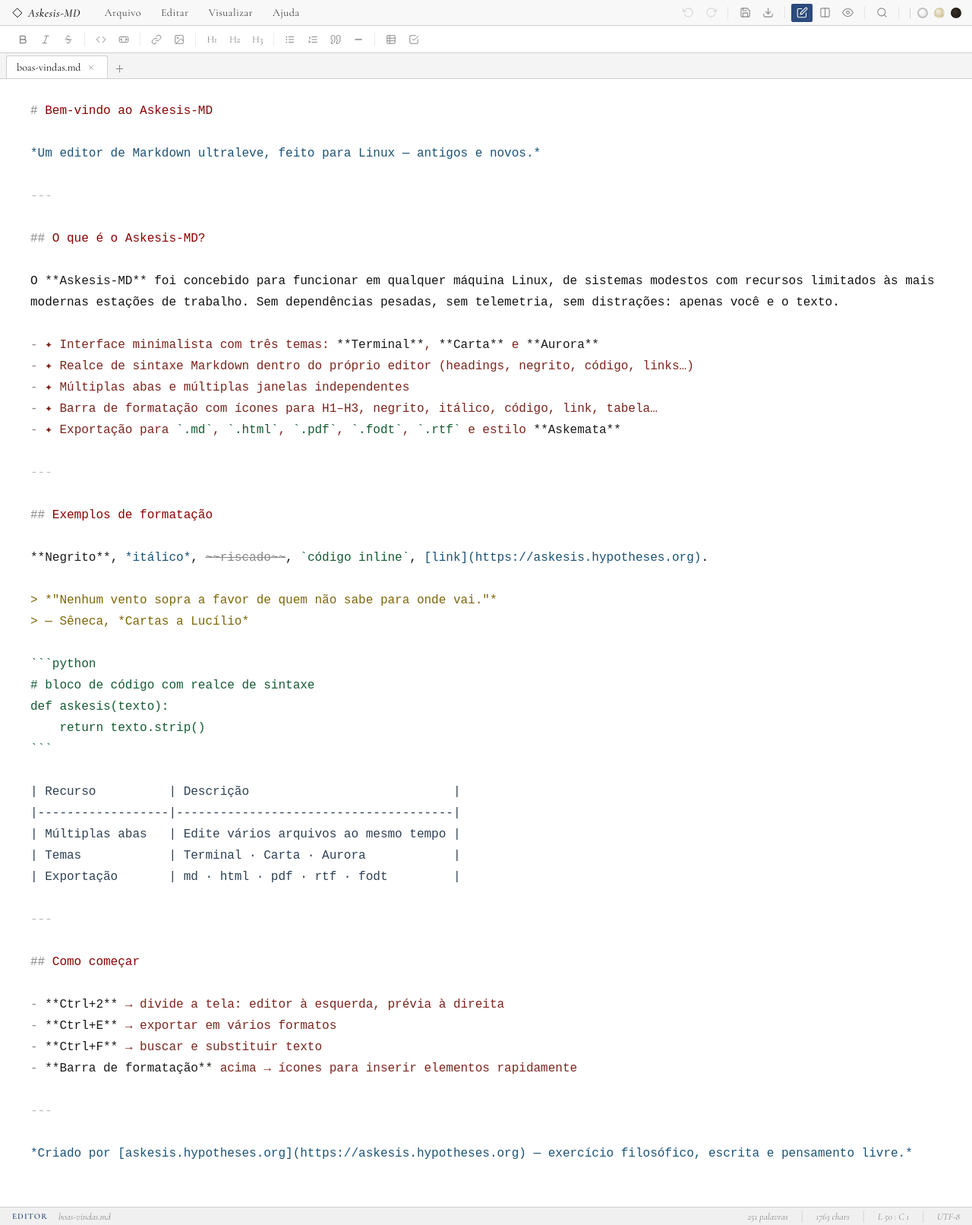
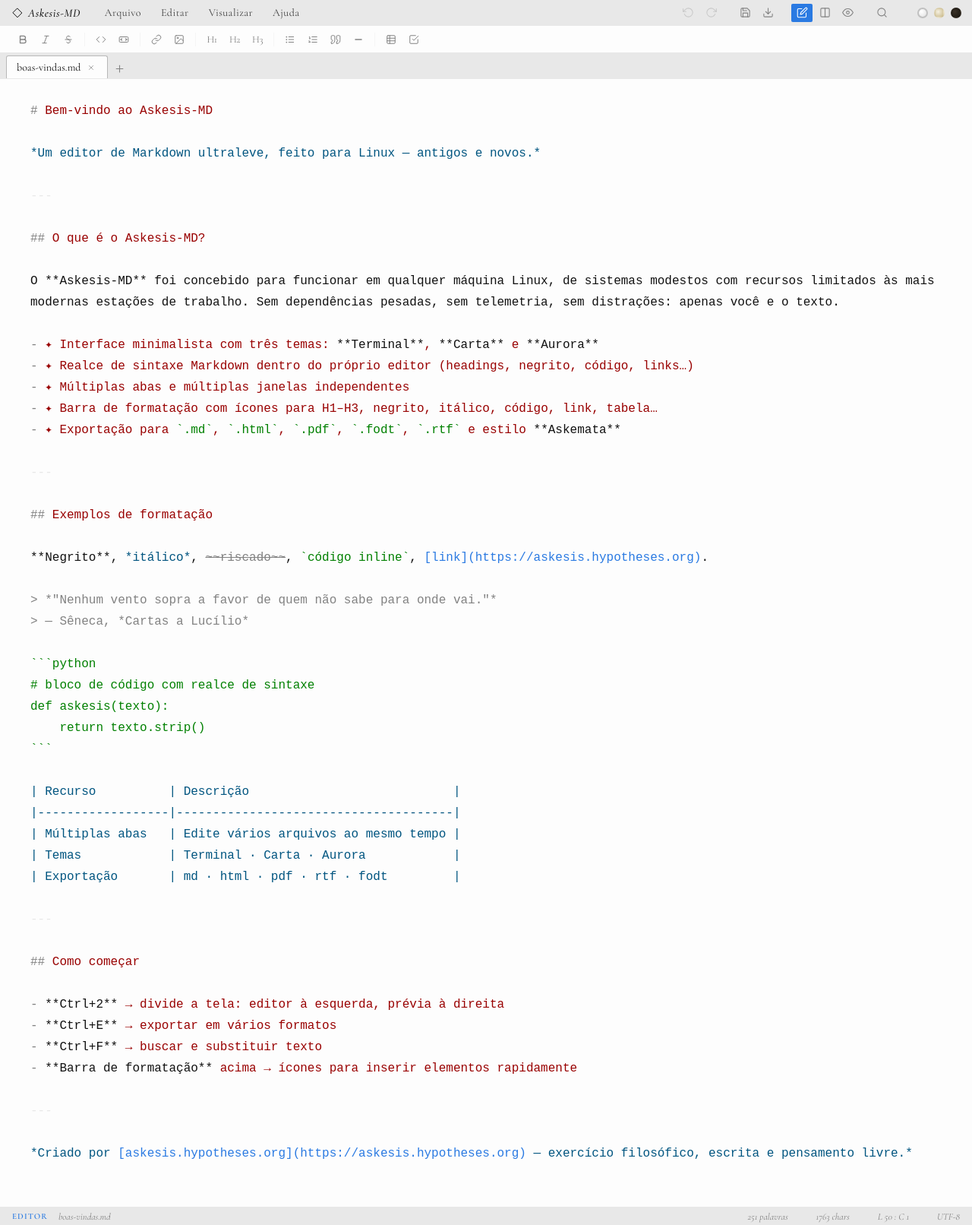
Before and after one commit to askemata/askemata.github.io, a Jekyll site: the page askesis-mdtipografico.html, which Jekyll copies as it is, in a window 1280 px wide. Shown: the whole page at 76% size. Built offline with Jekyll 4.4.1, drawn with Linux system fonts in a browser that asks for light colours.

Commit message:
Atualizar o askesis-mdtipografico.html

```diff
--- a/askesis-mdtipografico.html
+++ b/askesis-mdtipografico.html
@@ -36,45 +36,45 @@
   --epv: 28px;
   --eph: 40px;
 
-  /* Carta: branco limpo, tipografia pura */
-  --bg0: #ffffff;
-  --bg1: #f8f8f8;
-  --bg2: #efefef;
-  --bg3: #e4e4e4;
-  --bga: #2c4a7c;
-  --bd:  #d0d0d0;
-  --bd2: #e4e4e4;
-  --t0:  #111111;
-  --t1:  #444444;
-  --t2:  #888888;
-  --ta:  #2c4a7c;
-  --cur: #1a1a1a;
-  --scr: #cccccc;
-
-  --sh: #8b0000;    /* headings: vermelho escuro */
-  --sb: #1a1a1a;    /* bold: quase preto */
-  --si: #1a5276;    /* italic: azul-marinho */
-  --sc: #145a32;    /* code: verde-escuro */
-  --sl: #1a5276;    /* links: azul-marinho */
-  --sq: #7d6608;    /* blockquote: ocre */
-  --sm: #7b241c;    /* list markers: vermelho-tijolo */
-  --sr: #bbbbbb;    /* HR: cinza */
-  --ss: #888888;    /* strikethrough: cinza */
-  --sg: #145a32;    /* images: verde */
-  --st: #2e4053;    /* table: azul-cinza */
-
-  --tbg:  #f4f4f4;
-  --tabg: #ffffff;
-  --tbd:  #d0d0d0;
-  --tt:   #888888;
+  /* Carta: paleta Minima Classic (askemata.github.io / jekyll/minima) */
+  --bg0: #fdfdfd;   /* $background-color */
+  --bg1: #e8e8e8;   /* $header-background-color */
+  --bg2: #f5f5ff;   /* hover suave */
+  --bg3: #dcdcec;   /* pressed */
+  --bga: #2a7ae2;   /* $link-base-color */
+  --bd:  #e8e8e8;   /* $border-color */
+  --bd2: #b8b8b8;
+  --t0:  #111111;   /* $text-color */
+  --t1:  #424242;
+  --t2:  #828282;   /* $brand-color grey */
+  --ta:  #2a7ae2;
+  --cur: #2a7ae2;   /* cursor na cor do brand */
+  --scr: #b8b8b8;
+
+  --sh: #990000;    /* headings */
+  --sb: #111111;    /* bold */
+  --si: #005580;    /* italic: azul Minima */
+  --sc: #008000;    /* code: verde */
+  --sl: #2a7ae2;    /* links: brand-color exato */
+  --sq: #828282;    /* blockquote: grey */
+  --sm: #990000;    /* list markers */
+  --sr: #e8e8e8;    /* HR: border-color */
+  --ss: #828282;    /* strikethrough */
+  --sg: #005580;    /* images */
+  --st: #005580;    /* table */
+
+  --tbg:  #e8e8e8;
+  --tabg: #fdfdfd;
+  --tbd:  #b8b8b8;
+  --tt:   #828282;
   --tat:  #111111;
 
-  --sbg: #f0f0f0;
-  --st2: #888888;
-
-  --ask-rule:   #d0d0d0;
+  --sbg: #e8e8e8;
+  --st2: #828282;
+
+  --ask-rule:   #e8e8e8;
   --ask-cap:    #111111;
-  --ask-accent: #2c4a7c;
+  --ask-accent: #2a7ae2;   /* brand-color exato */
   --ask-drop:   rgba(0,0,0,.08);
 }
 
@@ -121,47 +121,47 @@
   --ask-drop:   rgba(0,0,0,.06);
 }
 
-/* ── Tema Vellum — pergaminho escuro / tinta sobre noite ── */
+/* ── Tema Vellum: Night Owl (sdras/night-owl-vscode-theme, Sarah Drasner) ── */
 .theme-vellum {
-  --bg0: #1a1610;
-  --bg1: #221e16;
-  --bg2: #2e2820;
-  --bg3: #3a3228;
-  --bga: #d4a060;
-  --bd:  #4a4030;
-  --bd2: #383020;
-  --t0:  #e8dfc8;
-  --t1:  #c0b090;
-  --t2:  #806850;
-  --ta:  #d4a060;
-  --cur: #d4a060;
-  --scr: #4a4030;
-
-  --sh: #f0d880;
-  --sb: #f0a050;
-  --si: #90c0f0;
-  --sc: #70d890;
-  --sl: #80a0e0;
-  --sq: #c0b090;
-  --sm: #f0a050;
-  --sr: #4a4030;
-  --ss: #706050;
-  --sg: #90c0f0;
-  --st: #f0d880;
-
-  --tbg:  #221e16;
-  --tabg: #1a1610;
-  --tbd:  #4a4030;
-  --tt:   #a09070;
-  --tat:  #e8dfc8;
-
-  --sbg: #120e08;
-  --st2: #806850;
-
-  --ask-rule:   #5a5040;
-  --ask-cap:    #d4a060;
-  --ask-accent: #d4a060;
-  --ask-drop:   rgba(0,0,0,.5);
+  --bg0: #011627;   /* editor.background */
+  --bg1: #001122;   /* sideBar.background */
+  --bg2: #012039;   /* seleção / hover */
+  --bg3: #013153;   /* active line */
+  --bga: #82aaff;   /* functions blue */
+  --bd:  #122d42;   /* separadores */
+  --bd2: #1d3b53;   /* bordas suaves */
+  --t0:  #d6deeb;   /* editor.foreground */
+  --t1:  #adbecf;
+  --t2:  #637777;   /* comments */
+  --ta:  #82aaff;
+  --cur: #80a4c2;   /* cursor */
+  --scr: #1d3b53;
+
+  --sh: #c792ea;    /* keywords / purple */
+  --sb: #d6deeb;    /* foreground */
+  --si: #addb67;    /* variables / green */
+  --sc: #ecc48d;    /* strings / amber */
+  --sl: #82aaff;    /* functions / blue */
+  --sq: #637777;    /* comments */
+  --sm: #7fdbca;    /* operators / teal */
+  --sr: #1d3b53;    /* border */
+  --ss: #637777;    /* comment grey */
+  --sg: #addb67;    /* variables green */
+  --st: #ffcb8b;    /* types / amber light */
+
+  --tbg:  #001122;
+  --tabg: #011627;
+  --tbd:  #1d3b53;
+  --tt:   #5f7e97;
+  --tat:  #d6deeb;
+
+  --sbg:  #010e1a;
+  --st2:  #5f7e97;
+
+  --ask-rule:   #1d3b53;
+  --ask-cap:    #82aaff;
+  --ask-accent: #82aaff;
+  --ask-drop:   rgba(0,0,0,.7);
 }
 
 /* ── RESET ── */
```
